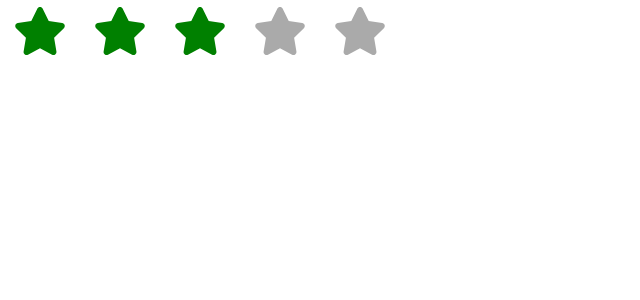
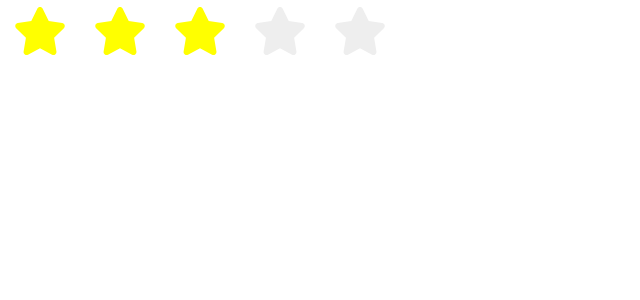
Before and after one commit to iamdtang/itp404-2023-reusable-components, a React (Create React App) app: page / in a window 1280 px wide. Shown: the top 300 px of the page, without its empty margins (0-640 px from the left). Built offline with nearby package versions, Linux system fonts and the light colour scheme.

Commit message:
3. Extract star rendering into renderStar render prop

```diff
--- a/src/App.js
+++ b/src/App.js
@@ -2,6 +2,8 @@ import "bootstrap/dist/css/bootstrap.css";
 
 import StarRating from "./StarRating";
 import { useState } from "react";
+import { faStar } from "@fortawesome/free-solid-svg-icons";
+import { FontAwesomeIcon } from "@fortawesome/react-fontawesome";
 
 function App() {
   const [rating, setRating] = useState(3);
@@ -9,11 +11,18 @@ function App() {
   return (
     <div>
       <StarRating
-        emptyColor="#aaa"
-        filledColor="green"
         rating={rating}
         onStarClick={(selectedRating) => {
           setRating(selectedRating);
+        }}
+        renderStar={(isStarFilled) => {
+          return (
+            <FontAwesomeIcon
+              icon={faStar}
+              color={isStarFilled ? "yellow" : "#eee"}
+              size="3x"
+            />
+          );
         }}
       />
     </div>
--- a/src/StarRating.jsx
+++ b/src/StarRating.jsx
@@ -1,12 +1,9 @@
-import { faStar } from "@fortawesome/free-solid-svg-icons";
-import { FontAwesomeIcon } from "@fortawesome/react-fontawesome";
-
 export default function StarRating(props) {
   const stars = [];
-  const emptyColor = props.emptyColor || "#eee";
-  const filledColor = props.filledColor || "yellow";
 
   for (let i = 1; i <= 5; i++) {
+    const isStarFilled = i <= props.rating;
+
     stars.push(
       <button
         type="button"
@@ -16,11 +13,7 @@ export default function StarRating(props) {
           props.onStarClick(i);
         }}
       >
-        <FontAwesomeIcon
-          icon={faStar}
-          color={i <= props.rating ? filledColor : emptyColor}
-          size="3x"
-        />
+        {props.renderStar(isStarFilled)}
       </button>
     );
   }
```
